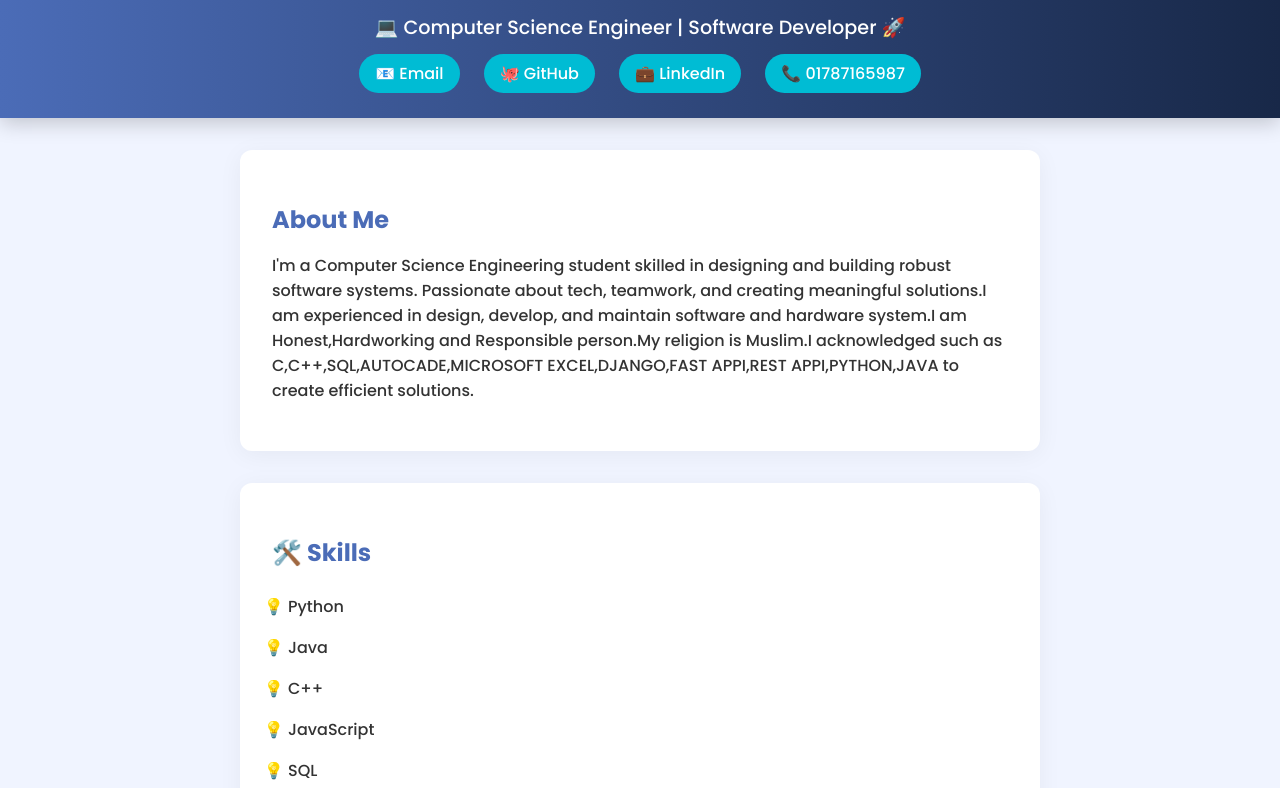
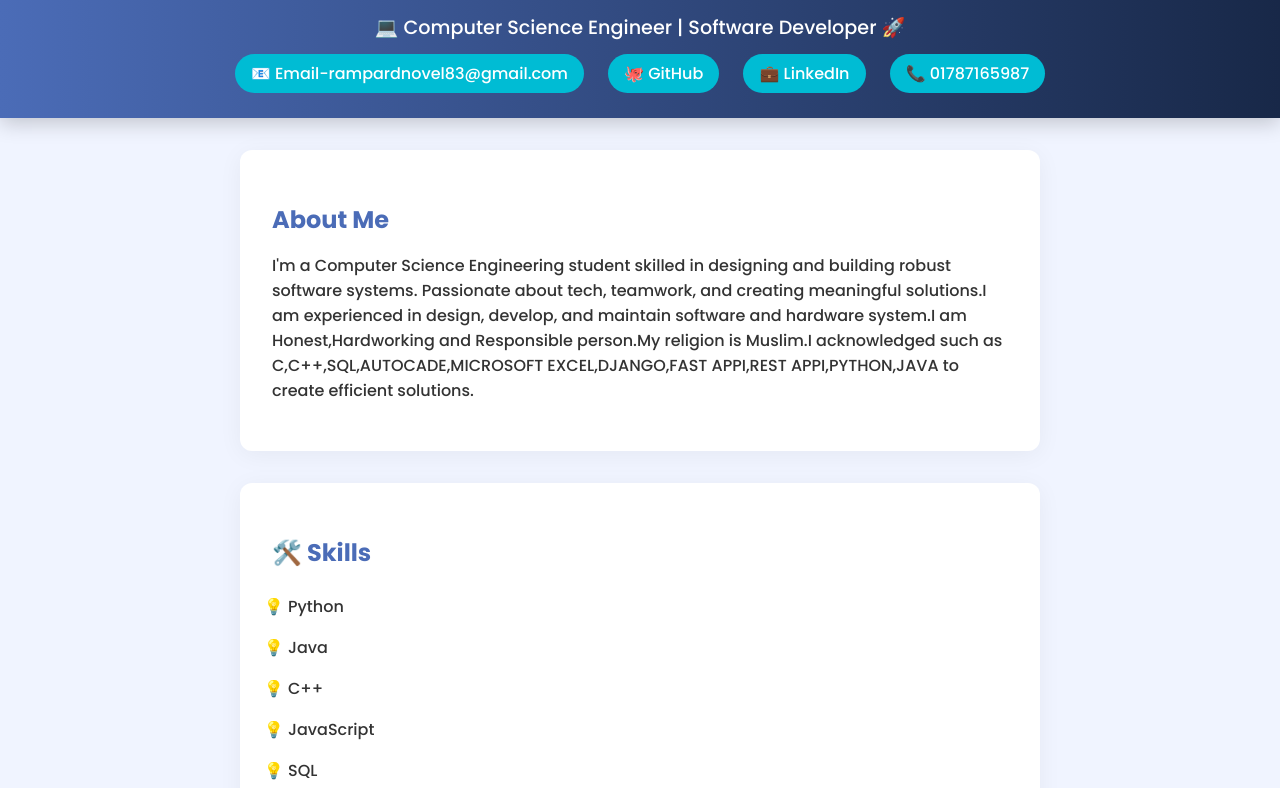
Before and after one commit to Azahar83/portfolio, a plain HTML site: page index.html in a window 1280 px wide. Shown: the part 133-921 px from the top of the page. Drawn offline with Linux system fonts and the light colour scheme.

Commit message:
Add files via upload

```diff
--- a/index.html
+++ b/index.html
@@ -12,7 +12,7 @@
     <h1>Azahar Hossen Novel</h1>
     <p>💻 Computer Science Engineer | Software Developer 🚀</p>
     <div class="links">
-      <a href="mailto:rampardnovel83@gmail.com">📧 Email</a>
+      <a >📧 Email-rampardnovel83@gmail.com</a>
       <a href="https://github.com/Azahar83" target="_blank">🐙 GitHub</a>
       <a href="https://www.linkedin.com/in/azahar-hossen-67482720b" target="_blank">💼 LinkedIn</a>
       <a href="tel:01787165987">📞 01787165987</a>
```
